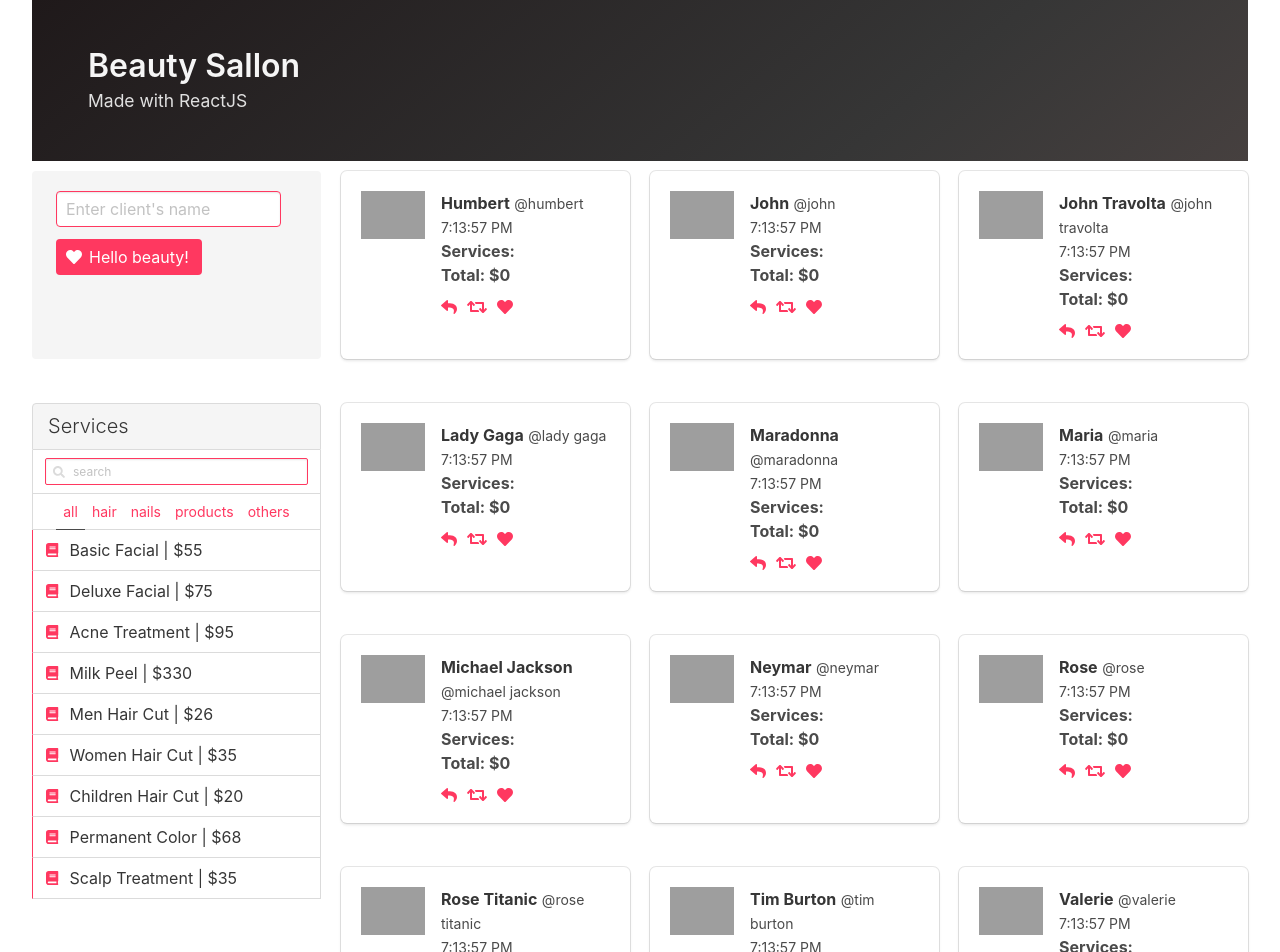
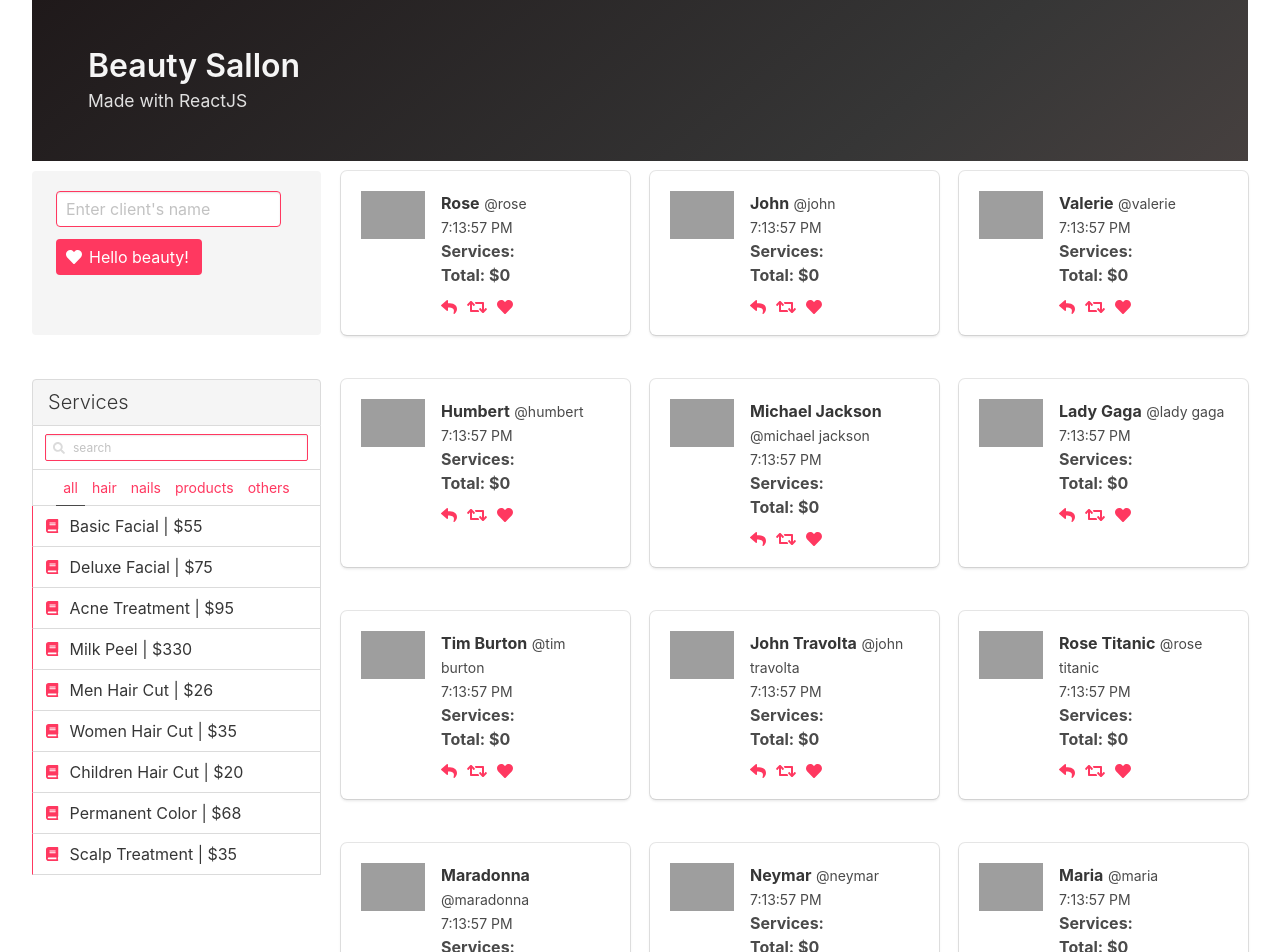
Before and after one commit to karonlewin/react-redux-beauty-salon, a React (Create React App) app: page / in a window 1280 px wide. Shown: the top 952 px of the page. Built offline with nearby package versions, Linux system fonts and the light colour scheme; grey boxes are pictures that could not be loaded.

Commit message:
Passing state via Redux to components.

```diff
--- a/src/components/AddClient.js
+++ b/src/components/AddClient.js
@@ -1,4 +1,5 @@
 import React from 'react';
+import { connect } from 'react-redux';
 
 class AddClient extends React.Component {
   inputRef = React.createRef();
@@ -44,4 +45,8 @@ class AddClient extends React.Component {
   }
 }
 
-export default AddClient;
+const mapStateToProps = state => ({
+  clientInput: state.clientInput
+});
+
+export default connect(mapStateToProps)(AddClient);
--- a/src/components/App.js
+++ b/src/components/App.js
@@ -2,10 +2,11 @@ import React, { Component } from 'react';
 import ServicesList from './ServicesList'
 import ClientList from './ClientList';
 import AddClient from './AddClient';
+import { createStore } from 'redux';
+import { Provider } from 'react-redux';
 import '../css/App.css';
 
-class App extends Component {
-  state = {
+const initialState = {
   clients: [
     {name: 'Rose', services: [], registered_at: new Date()},
     {name: 'John', services: [], registered_at: new Date()},
@@ -33,8 +34,19 @@ class App extends Component {
   ],
   draggedService: {},
   clientInput: ''
+};
+
+function reducer(state = initialState, action){
+  switch (action.type) {
+    case "BLABLABLA":
+      return {};
+  }
+  return state;
 }
 
+const store = createStore(reducer);
+
+class App extends Component {
   isEmpty = obj => {
     for(var key in obj) {
         if(obj.hasOwnProperty(key))
@@ -85,18 +97,18 @@ class App extends Component {
 
   render() {
 
-    function sortClients(a, b) {
-      const nameA = a.name.toUpperCase();
-      const nameB = b.name.toUpperCase();
-
-      let comparison = 0;
-      if (nameA > nameB) {
-        comparison = 1;
-      } else if (nameA < nameB) {
-        comparison = -1;
-      }
-      return comparison;
-    }
+    // function sortClients(a, b) {
+    //   const nameA = a.name.toUpperCase();
+    //   const nameB = b.name.toUpperCase();
+    //
+    //   let comparison = 0;
+    //   if (nameA > nameB) {
+    //     comparison = 1;
+    //   } else if (nameA < nameB) {
+    //     comparison = -1;
+    //   }
+    //   return comparison;
+    // }
 
     return (
       <div className="container is-fluid">
@@ -115,9 +127,11 @@ class App extends Component {
           </div>
         </section>
         <div className="app-container">
-          <AddClient addClient={this.addClient} clientInput={this.state.clientInput} updateClientInput={this.updateClientInput}/>
-          <ClientList clients={this.state.clients.sort(sortClients)} onDragOver={this.onDragOver} onDropService={this.onDropService}/>
-          <ServicesList services={this.state.services} onDragService={this.onDragService}/>
+          <Provider store={store}>
+            <AddClient addClient={this.addClient} updateClientInput={this.updateClientInput}/>
+            <ClientList onDragOver={this.onDragOver} onDropService={this.onDropService}/>
+            <ServicesList onDragService={this.onDragService}/>
+          </Provider>
         </div>
       </div>
     );
--- a/src/components/ClientList.js
+++ b/src/components/ClientList.js
@@ -1,5 +1,6 @@
 import React from 'react';
 import ClientServices from './ClientServices';
+import { connect } from 'react-redux';
 
 class ClientList extends React.Component {
   render (){
@@ -14,4 +15,8 @@ class ClientList extends React.Component {
   }
 }
 
-export default ClientList;
+const mapStateToProps = state => ({
+  clients: state.clients
+});
+
+export default connect(mapStateToProps)(ClientList);
--- a/src/components/ServicesList.js
+++ b/src/components/ServicesList.js
@@ -1,5 +1,6 @@
 import React from 'react';
 import Service from './Service'
+import { connect } from 'react-redux';
 
 class ServicesList extends React.Component {
   render (){
@@ -32,4 +33,8 @@ class ServicesList extends React.Component {
   }
 }
 
-export default ServicesList;
+const mapStateToProps = state => ({
+  services: state.services
+});
+
+export default connect(mapStateToProps)(ServicesList);
```
Lines whose indentation alone changed are shown as unchanged.
